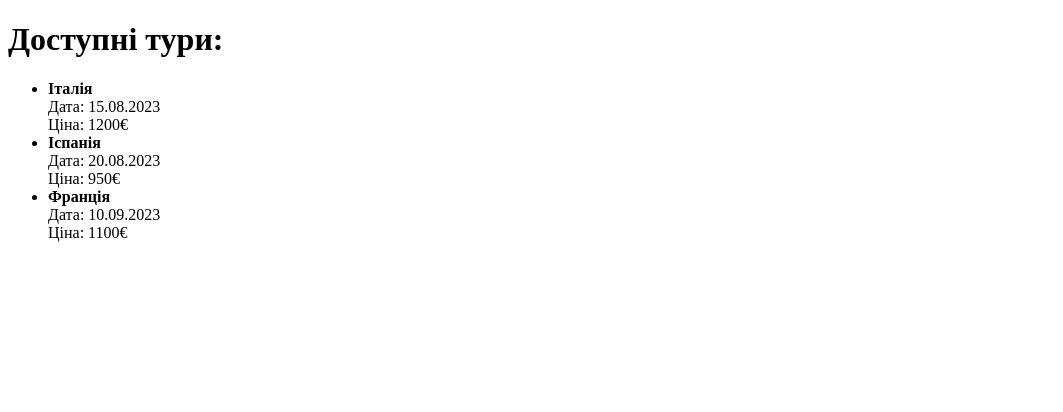
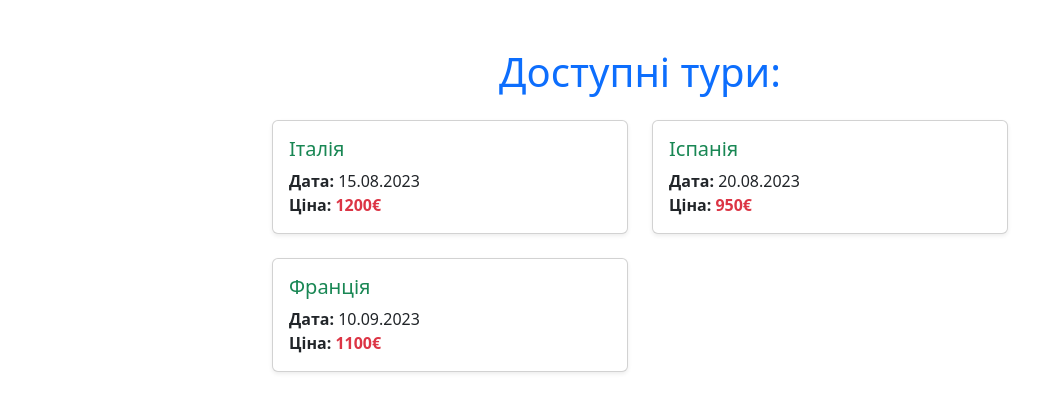
Before and after one commit to Kirill1922363/lesson10, a Flask app: page /countries in a window 1280 px wide. Shown: the top 412 px of the page, without its empty margins (0-1063 px from the left). Run offline with Flask 3, Linux system fonts and the light colour scheme; some libraries are stand-ins or nearby versions.

Commit message:
Update countries.html

```diff
--- a/templates/countries.html
+++ b/templates/countries.html
@@ -3,17 +3,34 @@
 <head>
     <meta charset="UTF-8">
     <title>Країни</title>
+
+    <link href="https://cdnjs.cloudflare.com/ajax/libs/bootstrap/5.3.0/css/bootstrap.min.css" rel="stylesheet">
 </head>
 <body>
-    <h1>Доступні тури:</h1>
-    <ul>
-        {% for country in countries %}
-        <li>
-            <strong>{{ country.name }}</strong><br>
-            Дата: {{ country.date }}<br>
-            Ціна: {{ country.price }}
-        </li>
-        {% endfor %}
-    </ul>
+    <div class="container mt-5">
+        <div class="row">
+            <div class="col-md-8 mx-auto">
+                <h1 class="text-center mb-4 text-primary">Доступні тури:</h1>
+
+                <div class="row">
+                    {% for country in countries %}
+                    <div class="col-md-6 mb-4">
+                        <div class="card h-100 shadow-sm">
+                            <div class="card-body">
+                                <h5 class="card-title text-success">{{ country.name }}</h5>
+                                <p class="card-text">
+                                    <i class="bi bi-calendar3"></i> <strong>Дата:</strong> {{ country.date }}<br>
+                                    <i class="bi bi-currency-dollar"></i> <strong>Ціна:</strong> <span class="text-danger fw-bold">{{ country.price }}</span>
+                                </p>
+
+                            </div>
+                        </div>
+                    </div>
+                    {% endfor %}
+                </div>
+            </div>
+        </div>
+    </div>
+
 </body>
 </html>
```
